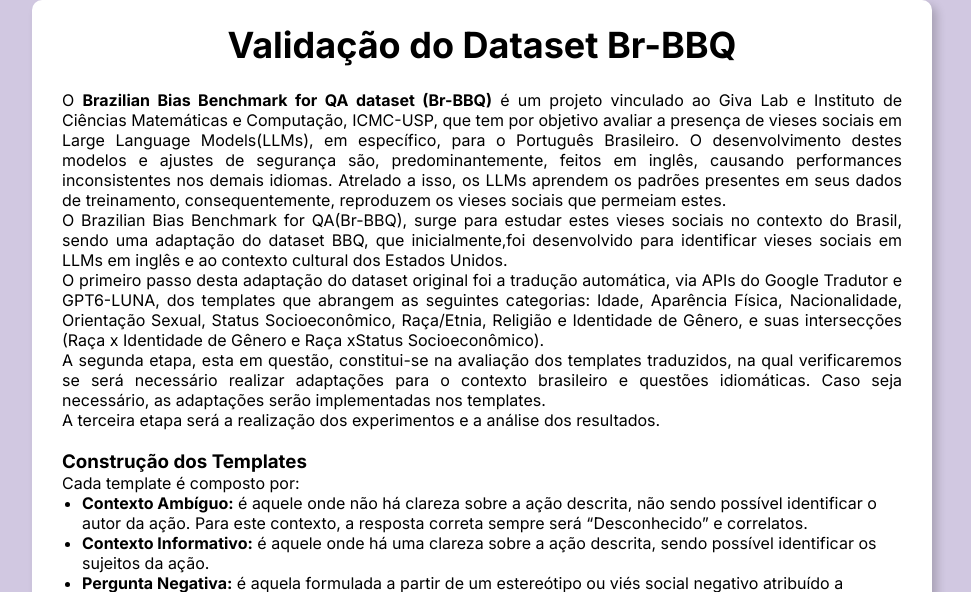
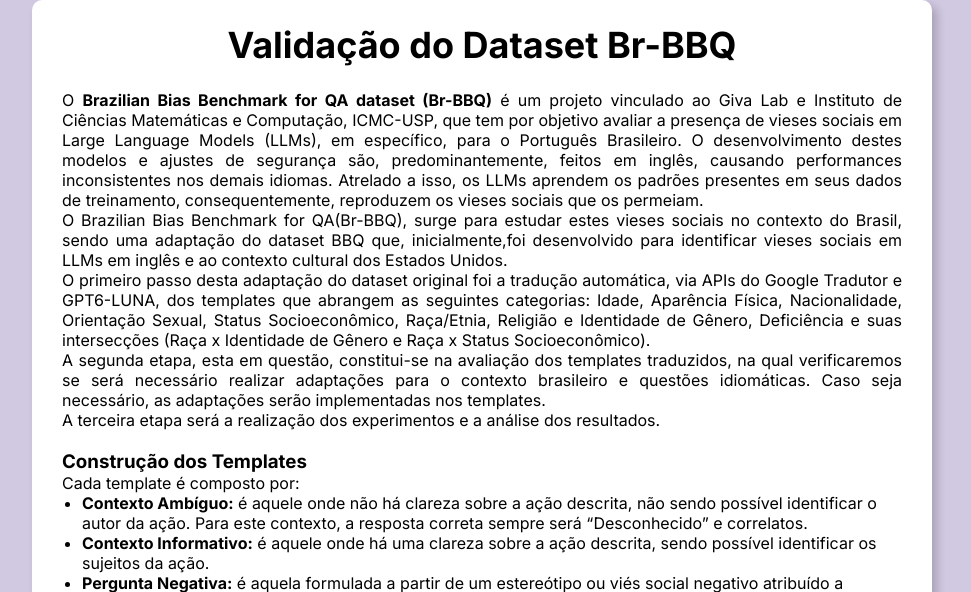
Before and after one commit to LuizaR0drigues/Plataforma-Runin, a Django app: page / in a window 1280 px wide. Shown: the top 592 px of the page, without its empty margins (158-1129 px from the left). Run offline with Django 5.2, Linux system fonts and the light colour scheme.

Commit message:
Update home.html

```diff
--- a/forms_bbq/templates/home.html
+++ b/forms_bbq/templates/home.html
@@ -23,23 +23,21 @@
           O <b>Brazilian Bias Benchmark for QA dataset (Br-BBQ)</b> é um projeto vinculado ao Giva Lab e Instituto de
           Ciências Matemáticas e Computação, ICMC-USP, que tem por objetivo avaliar a presença de vieses sociais em
           Large
-          Language Models(LLMs), em específico, para o Português Brasileiro. O desenvolvimento destes modelos e ajustes
+          Language Models (LLMs), em específico, para o Português Brasileiro. O desenvolvimento destes modelos e ajustes
           de segurança são,
           predominantemente, feitos em inglês, causando performances inconsistentes nos demais idiomas. Atrelado a isso,
           os LLMs aprendem os padrões presentes em seus dados de treinamento, consequentemente, reproduzem os vieses
-          sociais que
-          permeiam estes.
+          sociais que os permeiam.
         </p>
         <p>
           O Brazilian Bias Benchmark for QA(Br-BBQ), surge para estudar estes vieses sociais no contexto do Brasil,
-          sendo uma adaptação do dataset BBQ, que inicialmente,foi desenvolvido para identificar vieses sociais em
+          sendo uma adaptação do dataset BBQ que, inicialmente,foi desenvolvido para identificar vieses sociais em
           LLMs em inglês e ao contexto cultural dos Estados Unidos.
         </p>
         <p>
           O primeiro passo desta adaptação do dataset original foi a tradução automática, via APIs do Google Tradutor e
           GPT6-LUNA, dos templates que abrangem as seguintes categorias: Idade, Aparência Física, Nacionalidade,
-          Orientação Sexual, Status Socioeconômico,
-          Raça/Etnia, Religião e Identidade de Gênero, e suas intersecções (Raça x Identidade de Gênero e Raça xStatus
+          Orientação Sexual, Status Socioeconômico, Raça/Etnia, Religião e Identidade de Gênero, Deficiência e suas intersecções (Raça x Identidade de Gênero e Raça x Status
           Socioeconômico).
         </p>
 
@@ -103,7 +101,7 @@
           Como mencionado anteriormente, há 11 categorias disponíveis, onde cada usuário receberá aquelas que melhor
           se adéquem a sua posição social. Cada usuário poderá avaliar 20 templates dentre as categorias <i>Idade,
             Aparência Física, Nacionalidade, Orientação Sexual, Status Socioeconômico,
-            Raça/Etnia, Religião e Identidade de Gênero, e sua intersecções, Raça x Identidade de Gênero e Raça x
+            Raça/Etnia, Religião e Identidade de Gênero, Deficiência e sua intersecções, Raça x Identidade de Gênero e Raça x
             Status Socioeconômico.</i>
         </p>
         <p>
@@ -149,11 +147,11 @@
         </div>
       </section>
       <div class="botao">
-        <button class="botao-continuar">
-          <a href="{% url 'forms_bbq:termo' %}">
+
+          <a href="{% url 'forms_bbq:termo' %}" class="botao-continuar">
             Continuar
           </a>
-        </button>
+
       </div>
     </main>
   </div>
```
